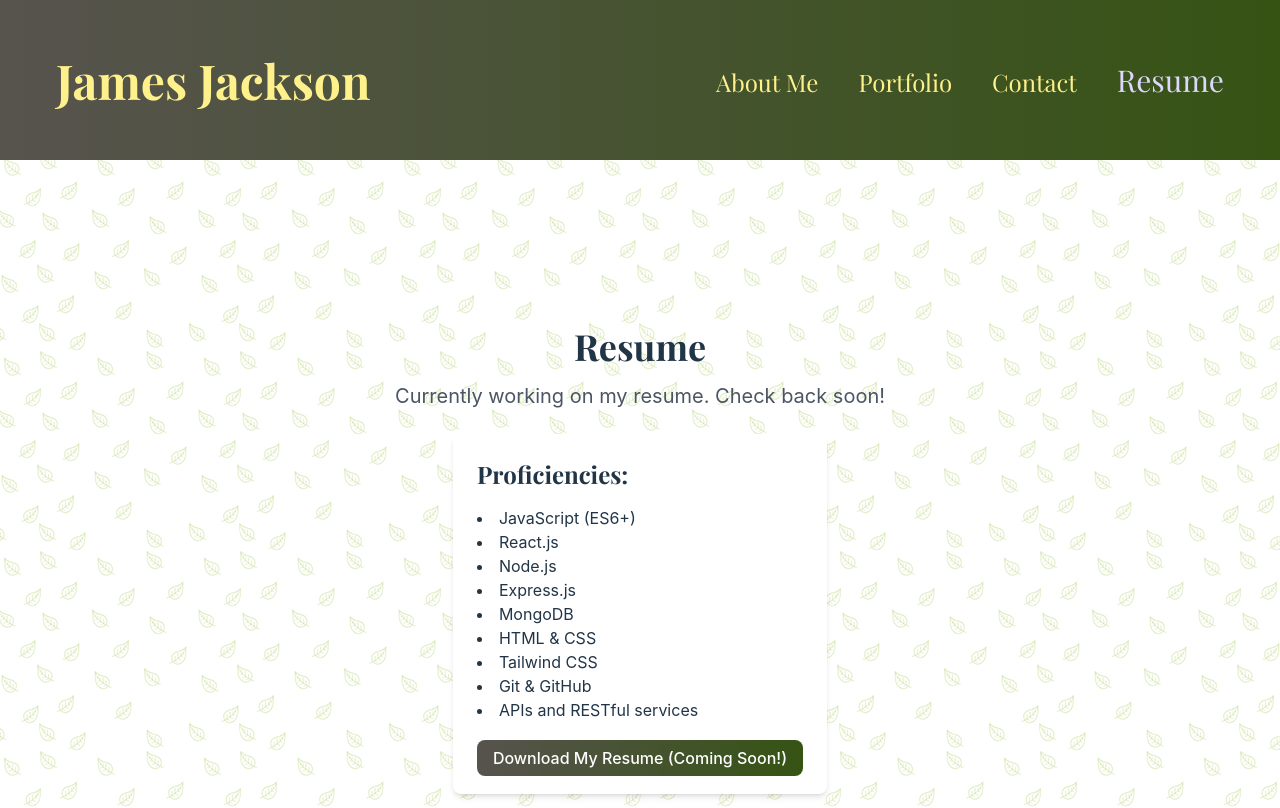
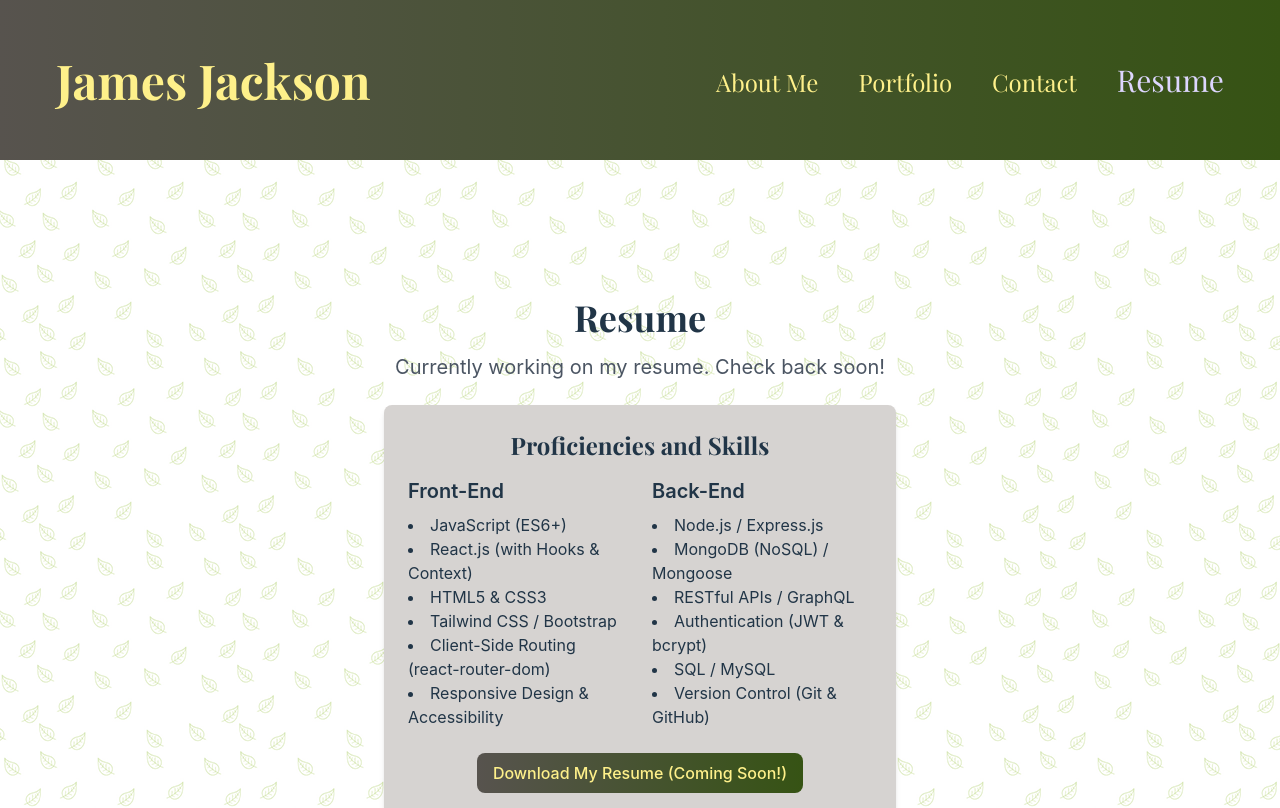
Before and after one commit to jjackson0228/Professional-React-Portfolio, a React (Vite) app: page /Resume in a window 1280 px wide. Shown: the top 808 px of the page. Built offline with nearby package versions, Linux system fonts and the light colour scheme.

Commit message:
finished adding to resume and changing contact page as well as adding additional info

```diff
--- a/src/pages/About.jsx
+++ b/src/pages/About.jsx
@@ -1,19 +1,43 @@
 export default function About() {
   return (
-    <div className="min-h-screen flex items-center justify-center flex-grow">
-      <div className="text-center">
+    <div className="min-h-screen flex items-center justify-center px-8">
+      {/* Left Section: Avatar and Heading */}
+      <div className="w-1/2 flex flex-col items-center text-center">
         <img
           src="/images/avatar.jpg"
           alt="Your Avatar"
-          className="object-cover rounded-full shadow-lg mx-auto mb-6"
+          className="object-cover rounded-full shadow-lg w-48 h-48 mb-6"
         />
         <h2 className="text-4xl font-bold font-serif mb-4">About Me</h2>
-        <p className="text-lg font-sans text-gray-600 max-w-xl">
-          Hello! I am a web developer passionate about building responsive and
-          engaging applications. I specialize in creating user-friendly and
-          aesthetically pleasing experiences for all users.
+      </div>
+
+      {/* Right Section: Paragraph */}
+      <div className="w-1/2 pl-8 text-left">
+        <p className="text-lg font-sans font-medium text-gray-600 mb-4">
+          Hello! My name is James Jackson and I am a web developer passionate
+          about building responsive and engaging applications. I specialize in
+          creating user-friendly and aesthetically pleasing experiences for all
+          users.
         </p>
-      </div>{' '}
+        <p className="text-lg font-sans font-medium text-gray-600 mb-4">
+          I am currently based in Trenton, North Carolina, and I am pursuing a
+          degree in software development and programming. I enjoy learning new
+          technologies and building applications that make a positive impact.
+        </p>
+        <p className="text-lg font-sans font-medium text-gray-600 mb-4">
+          Some of my recent projects include web apps, dashboards, and APIs. I
+          believe in continuous learning and self-improvement, and I’m excited
+          to get better with every line of code I write.
+        </p>
+        <p className="text-lg font-sans font-medium text-gray-600 mb-4">
+          Feel free to explore my portfolio using the navigation links at the
+          top right corner of the page. At the bottom, you’ll find my GitHub,
+          LinkedIn, and Stack Overflow profiles.
+        </p>
+        <p className="text-lg font-sans font-medium text-gray-600">
+          Let’s connect if you want to collaborate or chat about tech!
+        </p>
+      </div>
     </div>
   );
 }
--- a/src/pages/Contact.jsx
+++ b/src/pages/Contact.jsx
@@ -28,11 +28,17 @@ export default function Contact() {
   };
 
   return (
-    <div className="min-h-screen flex place-items-center">
+    <div className="min-h-screen grid grid-cols-2">
+      {/* Left Half: Contact Form */}
+      <div className="flex items-center justify-center p-8">
         <form
-        className="max-w-lg mx-auto p-14 shadow-md rounded-lg space-y-6 bg-stone-300"
+          className="w-full max-w-lg p-10 shadow-md rounded-lg space-y-6 bg-stone-300 relative"
           onSubmit={handleSubmit}
         >
+          <h2 className="absolute top-4 left-4 text-2xl font-bold font-serif text-stone-700">
+            Contact Me!
+          </h2>
+
           <div>
             <label className="block text-gray-700 font-medium mb-2">Name</label>
             <input
@@ -40,23 +46,27 @@ export default function Contact() {
               name="name"
               value={form.name}
               onChange={handleChange}
-            className="w-full border border-gray-300 p-3 rounded focus:outline-none focus:ring-2 focus:ring-blue-500"
+              className="w-full border border-gray-300 p-4 rounded focus:outline-none focus:ring-2 focus:ring-blue-500 hover:cursor-pointer"
               placeholder="Enter your name"
             />
             {errors.name && <p className="text-red-500 mt-1">{errors.name}</p>}
           </div>
 
           <div>
-          <label className="block text-gray-700 font-medium mb-2">Email</label>
+            <label className="block text-gray-700 font-medium mb-2">
+              Email
+            </label>
             <input
               type="email"
               name="email"
               value={form.email}
               onChange={handleChange}
-            className="w-full border border-gray-300 p-3 rounded focus:outline-none focus:ring-2 focus:ring-blue-500"
+              className="w-full border border-gray-300 p-4 rounded focus:outline-none focus:ring-2 focus:ring-blue-500 hover:cursor-pointer"
               placeholder="Enter your email"
             />
-          {errors.email && <p className="text-red-500 mt-1">{errors.email}</p>}
+            {errors.email && (
+              <p className="text-red-500 mt-1">{errors.email}</p>
+            )}
           </div>
 
           <div>
@@ -67,8 +77,8 @@ export default function Contact() {
               name="message"
               value={form.message}
               onChange={handleChange}
-            className="w-full border border-gray-300 p-3 rounded focus:outline-none focus:ring-2 focus:ring-blue-500"
-            rows="4"
+              className="w-full border border-gray-300 p-4 rounded focus:outline-none focus:ring-2 focus:ring-blue-500 hover:cursor-pointer"
+              rows="5"
               placeholder="Enter your message"
             ></textarea>
             {errors.message && (
@@ -79,12 +89,31 @@ export default function Contact() {
           <div className="flex justify-center">
             <button
               type="submit"
-            className="bg-gradient-to-r from-stone-600 to-lime-900 ... text-white py-3 px-6 rounded-lg shadow-lg transition transform hover:scale-105 hover:bg-gradient-to-r hover:from-lime-900 hover:to-violet-200"
+              className="bg-gradient-to-r from-stone-600 to-lime-900 text-white py-3 px-8 rounded-lg shadow-lg transition transform hover:scale-105 hover:bg-gradient-to-r hover:from-lime-900 hover:to-violet-200 hover:shadow-xl"
             >
               Send
             </button>
           </div>
         </form>
       </div>
+
+      {/* Right Half: Placeholder or Additional Info */}
+      <div className="flex flex-col justify-center p-8">
+        <p className="text-xl text-stone-800 mb-4">
+          Feel free to reach out through the contact form! I will get back to
+          you as soon as possible.
+        </p>
+        <p className="text-xl text-stone-800 mb-4">
+          I appreciate your feedback and inquiries, and I look forward to
+          connecting with you!
+        </p>
+        <p className="text-xl text-stone-800 mb-4">
+          E-mail me at jjackson0228@gmail.com
+        </p>
+        <p className="text-xl text-stone-800 mb-4">
+          Or call me at 904-444-9833
+        </p>
+      </div>
+    </div>
   );
 }
--- a/src/pages/Resume.jsx
+++ b/src/pages/Resume.jsx
@@ -5,28 +5,48 @@ export default function Resume() {
       <p className="text-xl text-gray-600 mb-6">
         Currently working on my resume. Check back soon!
       </p>
-      <div className="bg-white p-6 rounded-lg shadow-md bg-stone-200">
-        <h3 className="text-2xl font-semibold font-serif mb-4">
-          Proficiencies:
+      <div className="p-6 rounded-lg shadow-md bg-stone-300 w-full max-w-lg">
+        <h3 className="text-2xl font-semibold font-serif mb-4 text-center">
+          Proficiencies and Skills
         </h3>
-        <ul className="list-disc list-inside mb-6">
+        <div className="grid grid-cols-1 md:grid-cols-2 gap-6">
+          {/* Front-End Proficiencies */}
+          <div>
+            <h4 className="text-xl font-semibold mb-2">Front-End</h4>
+            <ul className="list-disc list-inside">
               <li>JavaScript (ES6+)</li>
-          <li>React.js</li>
-          <li>Node.js</li>
-          <li>Express.js</li>
-          <li>MongoDB</li>
-          <li>HTML & CSS</li>
-          <li>Tailwind CSS</li>
-          <li>Git & GitHub</li>
-          <li>APIs and RESTful services</li>
-          {/* Add any other relevant skills or technologies you know */}
+              <li>React.js (with Hooks & Context)</li>
+              <li>HTML5 & CSS3</li>
+              <li>Tailwind CSS / Bootstrap</li>
+              <li>Client-Side Routing (react-router-dom)</li>
+              <li>Responsive Design & Accessibility</li>
             </ul>
+          </div>
+
+          {/* Back-End Proficiencies */}
+          <div>
+            <h4 className="text-xl font-semibold mb-2">Back-End</h4>
+            <ul className="list-disc list-inside">
+              <li>Node.js / Express.js</li>
+              <li>MongoDB (NoSQL) / Mongoose</li>
+              <li>RESTful APIs / GraphQL</li>
+              <li>Authentication (JWT & bcrypt)</li>
+              <li>SQL / MySQL</li>
+              <li>Version Control (Git & GitHub)</li>
+            </ul>
+          </div>
+        </div>
+
+        <div className="mt-6 text-center">
           <a
             href="#"
-          className="bg-gradient-to-r from-stone-600 to-lime-900 text-white py-2 px-4 rounded-lg hover:bg-gradient-to-r from-stone-600 to-lime-900 transition"
+            className="group relative inline-block py-2 px-4 rounded-lg text-yellow-200 overflow-hidden"
           >
-          Download My Resume (Coming Soon!)
+            <span className="absolute inset-0 bg-gradient-to-r from-stone-600 to-lime-900 transition-all duration-300 group-hover:opacity-0"></span>
+            <span className="absolute inset-0 bg-gradient-to-r from-lime-900 to-violet-200 opacity-0 transition-all duration-300 group-hover:opacity-100"></span>
+            <span className="relative">Download My Resume (Coming Soon!)</span>
           </a>
+        </div>
       </div>
     </div>
   );
```
Lines whose indentation alone changed are shown as unchanged.
